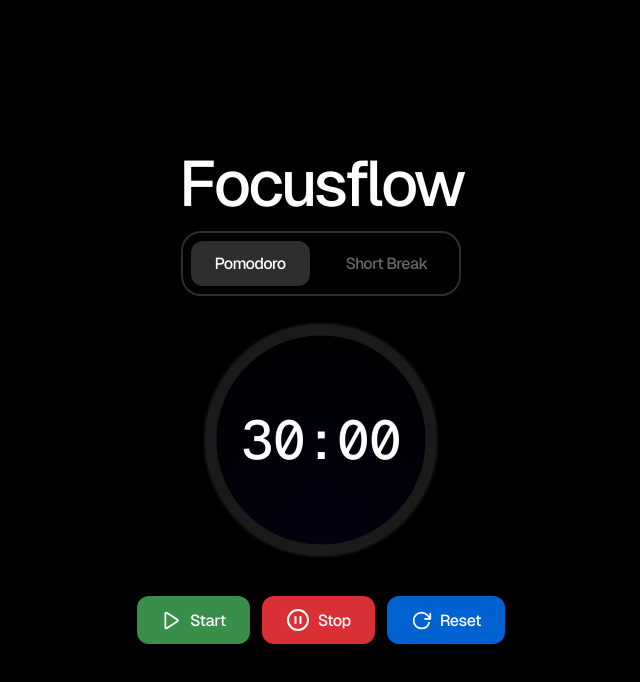
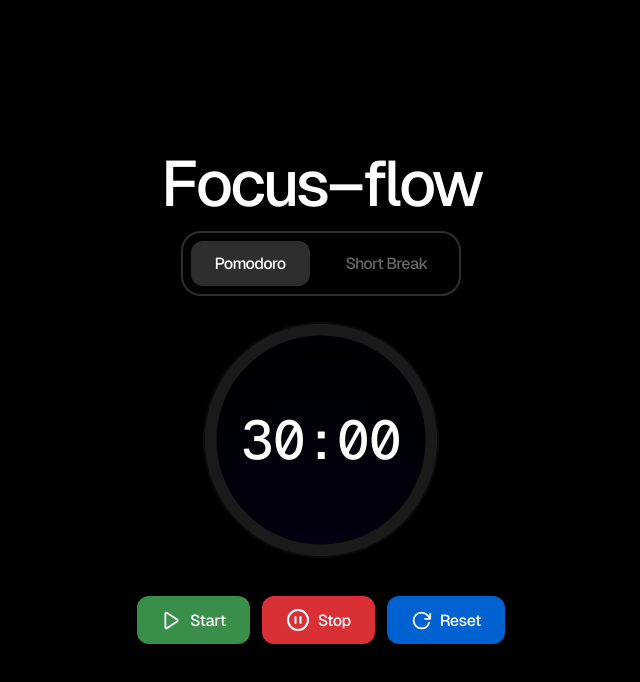
Before and after one commit to bishwamandal/Focusflow, a React (Vite) app: page / in a window 1280 px wide. Shown: the top 682 px of the page, without its empty margins (319-959 px from the left). Built offline with nearby package versions, Linux system fonts and the light colour scheme.

Commit message:
Updated code

```diff
--- a/src/components/PomodoroTimer.tsx
+++ b/src/components/PomodoroTimer.tsx
@@ -62,7 +62,7 @@ const PomodoroTimer: React.FC = () => {
   return (
     <div className="container">
       <div className="card-header">
-        <h1>Focusflow</h1>
+        <h1>Focus–flow</h1>
         <div className="card-header-buttons">
           <button
             id="buttonTypePomodoro"
```
